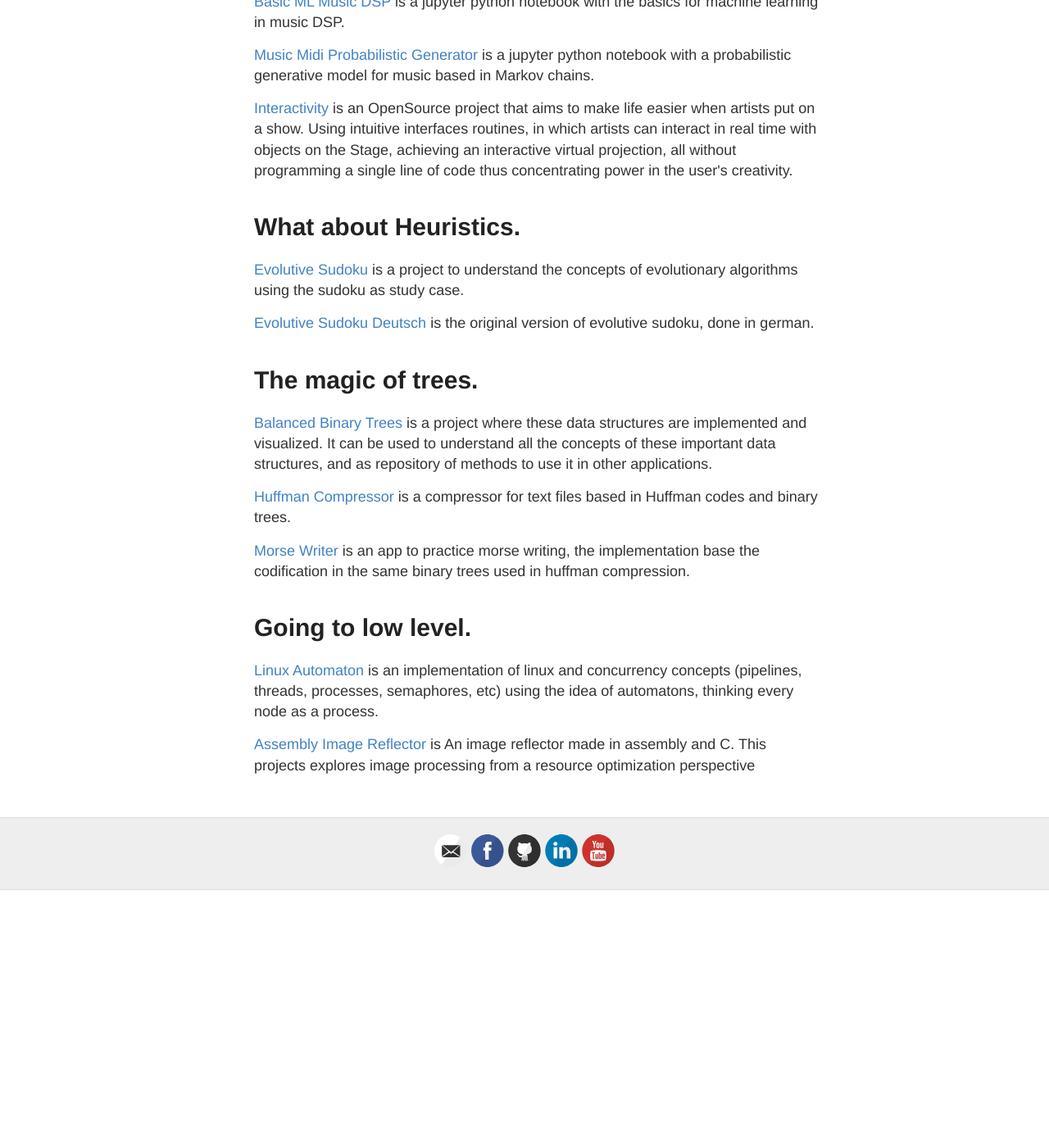
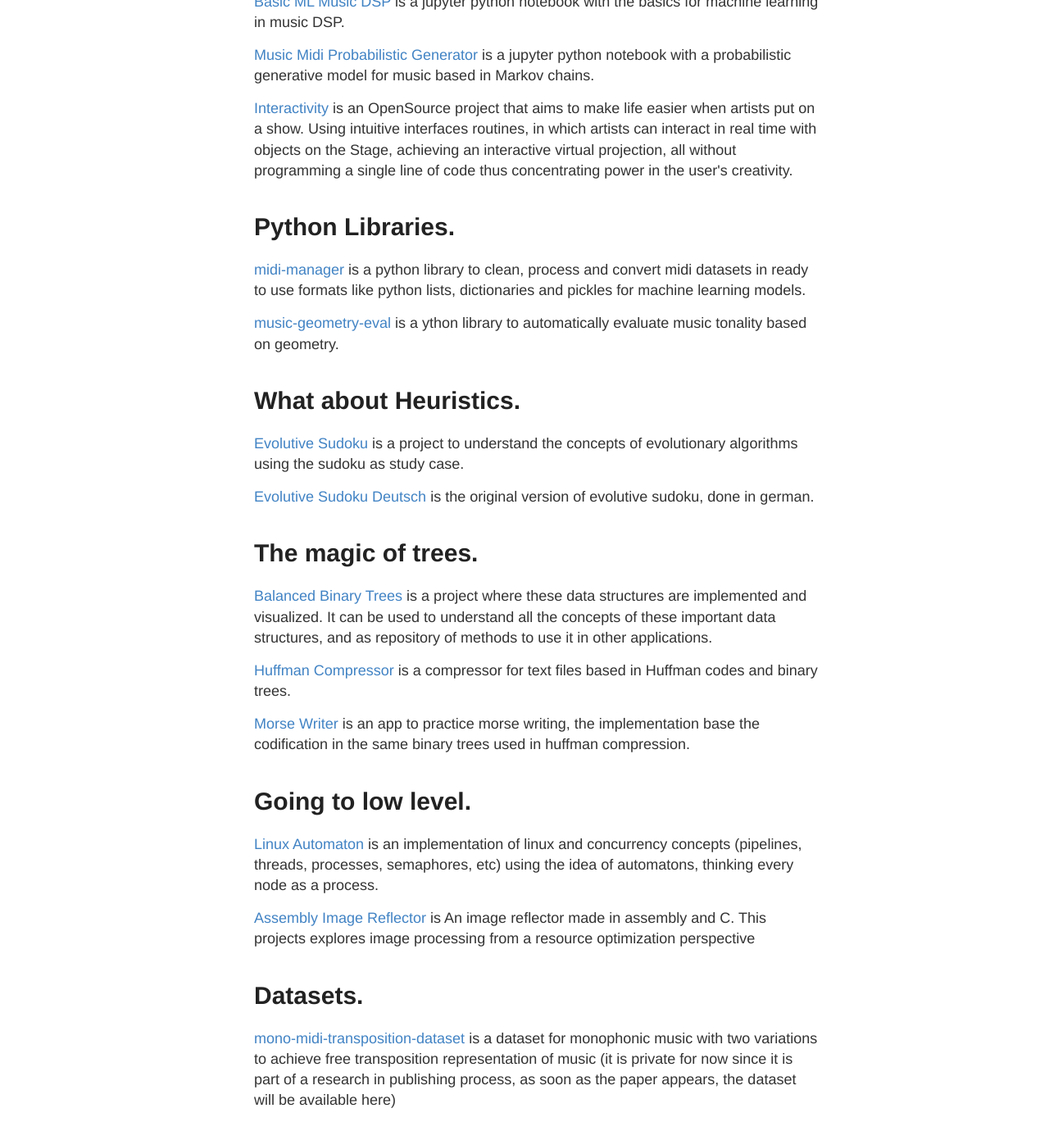
Before and after one commit to sebasgverde/sebasgverde.github.io, a Jekyll site: the page built from software.html, in a window 1280 px wide and 1400 px high, scrolled down 346 px. Shown: the top 1391 px of the window at 82% size. Built offline with Jekyll 4.4.1, drawn with Linux system fonts in a browser that asks for light colours; before the commit the page ends 1432 px from its top, so only the background shows below that.

Commit message:
Update software.html

```diff
--- a/software.html
+++ b/software.html
@@ -32,6 +32,9 @@ layout: default
     <p><a href="https://github.com/sebasgverde/musicMidiProbabilisticGenerator">Music Midi Probabilistic Generator</a> is a jupyter python notebook with a probabilistic generative model for music based in Markov chains.</p>
     <p><a href="https://interactivityapp.wordpress.com/demo/">Interactivity</a> is an OpenSource project that aims to make life easier when artists put on a show. Using intuitive interfaces routines, in which artists can interact in real time with objects on the Stage, achieving an interactive virtual projection, all without programming a single line of code thus concentrating power in the user's creativity.</p>
 
+    <h1>Python Libraries.</h1>
+    <p><a href="https://github.com/sebasgverde/midi-manager">midi-manager</a> is a python library to clean, process and convert midi datasets in ready to use formats like python lists, dictionaries and pickles for machine learning models.</p>
+    <p><a href="https://github.com/sebasgverde/music-geometry-eval">music-geometry-eval</a> is a ython library to automatically evaluate music tonality based on geometry.</p>    <p><a></a></p>
     <h1>What about Heuristics.</h1>
     <p><a href="https://sebasgverde.github.io/evolutiveSudoku/">Evolutive Sudoku</a> is a project to understand the concepts of evolutionary algorithms using the sudoku as study case.</p>
     <p><a href="http://sebasgverde.github.io/EvolutiveSudokuDeutsch/">Evolutive Sudoku Deutsch</a> is the original version of evolutive sudoku, done in german.</p>
@@ -41,9 +44,12 @@ layout: default
     <p><a href="https://sebasgverde.github.io/huffmanCompressor/">Huffman Compressor</a> is a compressor for text files based in Huffman codes and binary trees.</p>
     <p><a href="https://sebasgverde.github.io/morseWriter/">Morse Writer</a> is an app to practice morse writing, the implementation base the codification in the same binary trees used in huffman compression.</p>
 
-     <h1>Going to low level.</h1>
-     <p><a href="https://github.com/sebasgverde/linuxAutomaton">Linux Automaton</a> is an implementation of linux and concurrency concepts (pipelines, threads, processes, semaphores, etc) using the idea of automatons, thinking every node as a process.</p>
-     <p><a href="https://github.com/sebasgverde/assemblyImageReflex">Assembly Image Reflector </a> is An image reflector made in assembly and C. This projects explores image processing from a resource optimization perspective</p>
+    <h1>Going to low level.</h1>
+    <p><a href="https://github.com/sebasgverde/linuxAutomaton">Linux Automaton</a> is an implementation of linux and concurrency concepts (pipelines, threads, processes, semaphores, etc) using the idea of automatons, thinking every node as a process.</p>
+    <p><a href="https://github.com/sebasgverde/assemblyImageReflex">Assembly Image Reflector </a> is An image reflector made in assembly and C. This projects explores image processing from a resource optimization perspective</p>
+
+    <h1>Datasets.</h1>
+    <p><a href="">mono-midi-transposition-dataset</a> is a dataset for monophonic music with two variations to achieve free transposition representation of music (it is private for now since it is part of a research in publishing process, as soon as the paper appears, the dataset will be available here)</p>
 
   </ul>
 </div>
```
